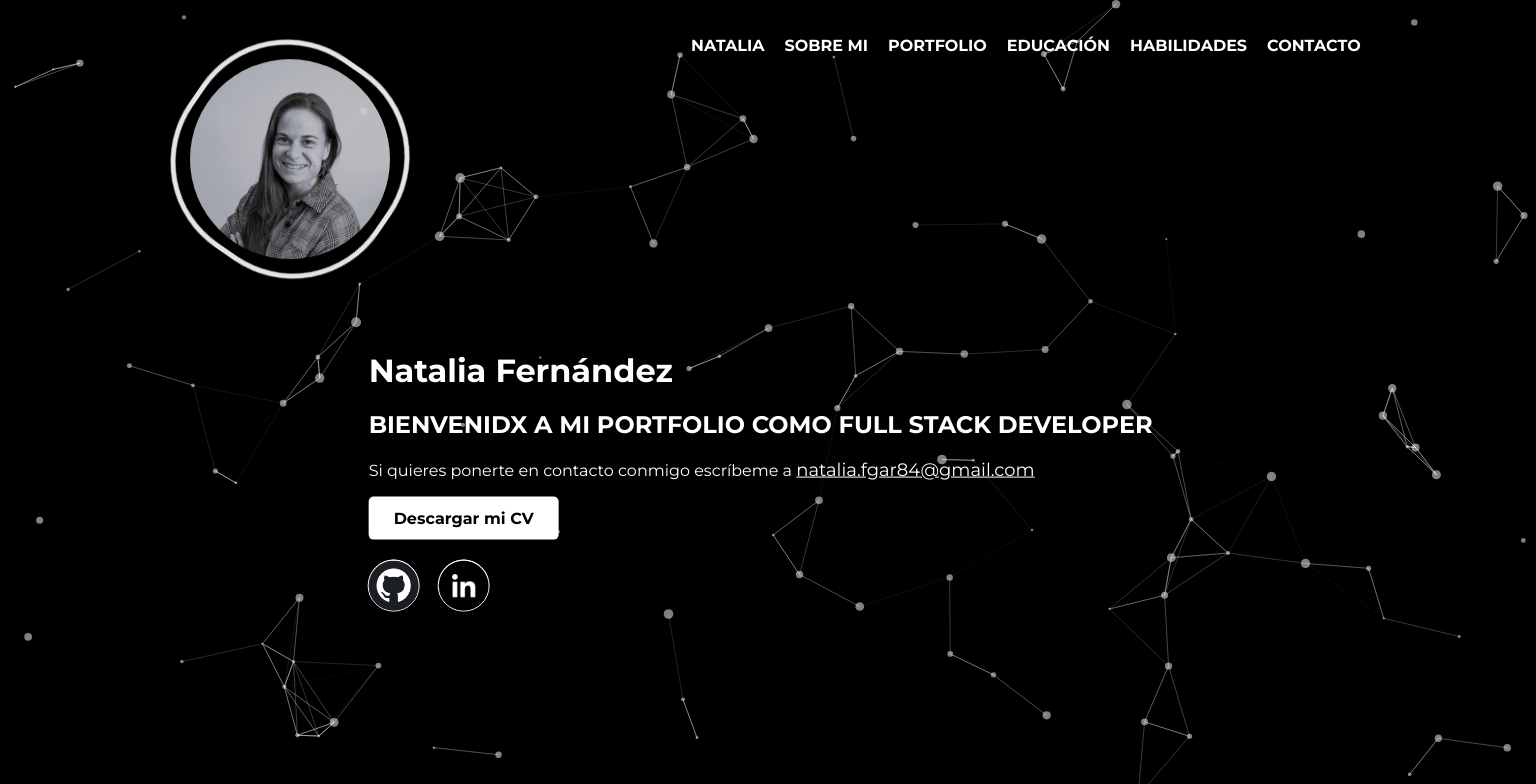
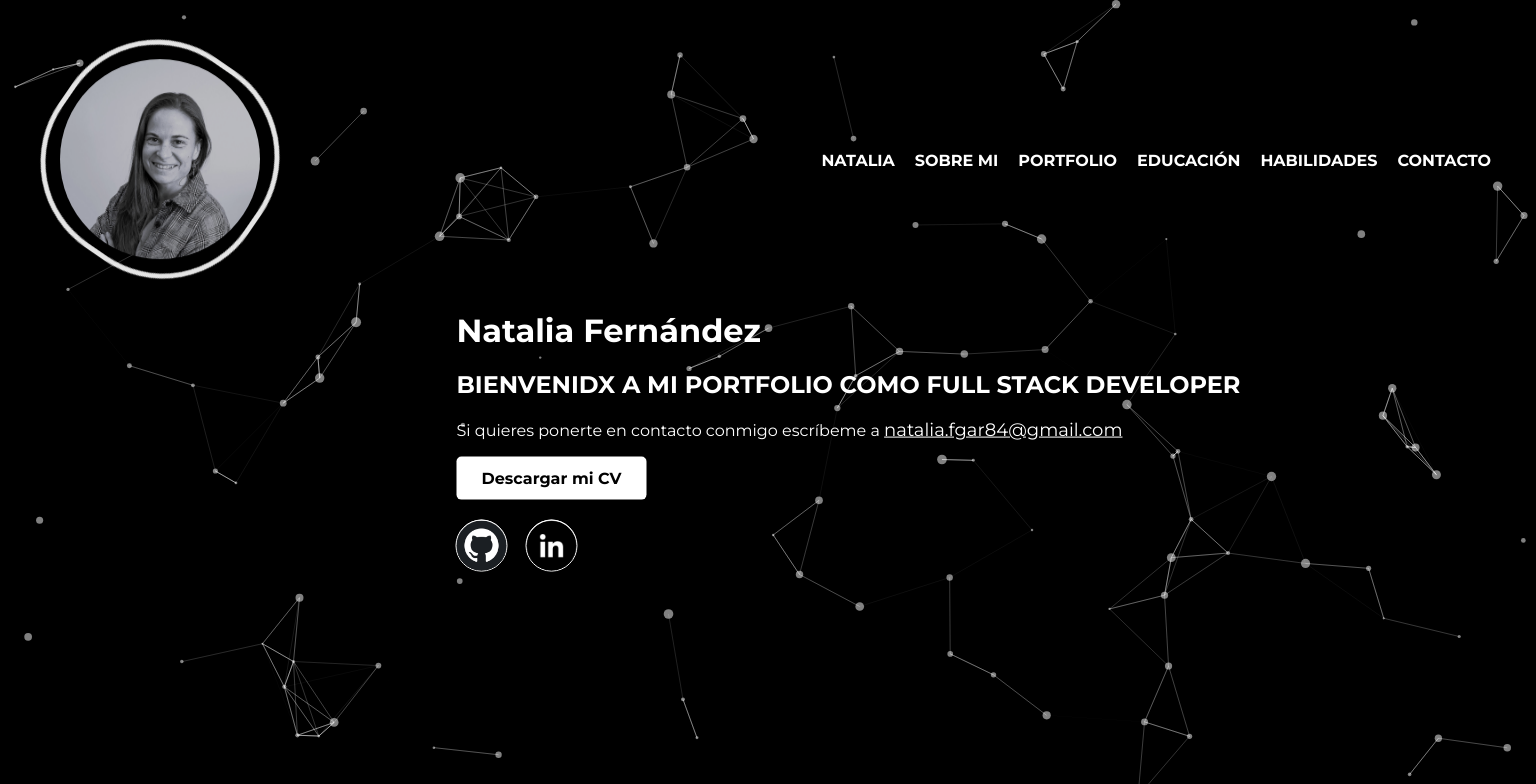
Before and after one commit to Natfer84/portfolio, a React (Create React App) app in the folder front/: page /Natalia in a window 1536 px wide. Shown: the top 784 px of the page. Built offline with nearby package versions, Linux system fonts and the light colour scheme.

Commit message:
responsive

```diff
--- a/front/src/App.js
+++ b/front/src/App.js
@@ -2,8 +2,8 @@ import React from "react";
 import { BrowserRouter as Router, Routes, Route } from "react-router-dom";
 import ParticlesBackground from "./components/ParticlesBackground.js";
 import Header from "./components/Header.js";
-import Natalia from "./components/Natalia.js";
-import AboutMe from "./components/AboutMe.js";
+import Natalia from "./pages/Natalia.js";
+import AboutMe from "./pages/AboutMe.js";
 //import Nav from "./components/Nav.js";
 
 import "./styles/App.css";
--- a/front/src/styles/AboutMe.css
+++ b/front/src/styles/AboutMe.css
@@ -23,11 +23,11 @@ h1 {
     position: absolute;
     color: white;
     z-index: 0;
-    width: 61%; /* Ancho del contenedor */
     padding: 3%;
-    top: 57%;
+    top: 50%;
     left: 50%;
     transform: translate(-50%, -50%);
+    width: 306px;
   }
 }
 @media (min-width: 481px) and (max-width: 768px) and (orientation: landscape) {
@@ -36,9 +36,9 @@ h1 {
     color: white;
     z-index: 0;
     top: 75%;
-    left: 50%;
+    left: 53%;
     transform: translate(-50%, -50%);
-    width: 61%;
+    width: auto;
     padding: 3%;
   }
 }
@@ -90,9 +90,9 @@ h1 {
     position: absolute;
     color: white;
     z-index: 2;
-    top: 60%;
+    top: 55%;
     left: 50%;
-    width: 52%;
+    width: auto;
     transform: translate(-50%, -50%);
   }
 }
--- a/front/src/styles/AboutPerson.css
+++ b/front/src/styles/AboutPerson.css
@@ -1,13 +1,8 @@
 /* Estilos caja de la foto */
 .Container_AboutPerson {
   display: flex;
-  /* flex-direction: column; */
-  /* justify-content: center; */
   flex-wrap: wrap;
   margin: 40px;
-  /* max-width: 100%; */
-  /* width: 259px; */
-  /* align-items: start; */
 }
 .Box_Personal {
   width: 200px;
--- a/front/src/styles/Header.css
+++ b/front/src/styles/Header.css
@@ -2,8 +2,8 @@
   padding: 20px;
   display: flex;
   flex-direction: row;
-  align-items: flex-start;
-  justify-content: center;
+  align-items: normal;
+  justify-content: space-between;
   position: relative;
 }
 
@@ -44,8 +44,16 @@
     padding: 20px;
     display: flex;
     flex-direction: row;
-    align-items: flex-start;
-    justify-content: space-around;
     position: relative;
   }
 }
+@media screen and (min-width: 1282px) and (max-width: 1920px) {
+  /* Estilos para ordenador en vertical */
+  .Box__Header {
+    padding: 20px;
+    display: flex;
+    flex-direction: row;
+    position: relative;
+
+  }
+}
--- a/front/src/styles/Natalia.css
+++ b/front/src/styles/Natalia.css
@@ -86,15 +86,15 @@
     color: white;
     z-index: 0;
     padding: 3%;
-    top: 57%;
+    top: 50%;
     left: 50%;
     transform: translate(-50%, -50%);
-    width: auto;
+    width: 306px;
   }
 }
 
 /*MÓVIL MEDIANO / GRANDE (HORIZONTAL)*/
-@media (min-width: 481px) and (max-width: 768px) and (orientation: landscape) {
+@media (min-width: 480px) and (max-width: 768px) and (orientation: landscape) {
   .Box__Natalia {
     position: absolute;
     color: white;
@@ -159,10 +159,10 @@
     position: absolute;
     color: white;
     z-index: 2;
-    top: 60%;
+    top: 55%;
     left: 50%;
     width: 52%;
-    transform: translate(-50%, -50%);
+    right: 50%;
   }
 }
 /*PANTALLAS ULTRA-WIDE / 4K*/
--- a/front/src/styles/Nav.css
+++ b/front/src/styles/Nav.css
@@ -81,15 +81,14 @@
     border-radius: 5px;
     /* border: 1px solid rgba(255, 255, 255, 0.2); */
     position: absolute;
-    top: 17%;
+    top: 114%;
     right: 0%;
-  }
+    }
+
   .Menu_Hamburguesa {
     display: flex;
   }
-  .Container_Nav.Open {
-    height: 350px;
-  }
+
 }
 @media screen and (min-width: 481px) and (max-width: 768px) {
   /* Estilos para tabletas en vertical */
@@ -111,15 +110,14 @@
     border-radius: 5px;
     /* border: 1px solid rgba(255, 255, 255, 0.2); */
     position: absolute;
-    top: 17%;
+    top: 114%;
     right: 0%;
-  }
+    };
+
   .Menu_Hamburguesa {
     display: flex;
   }
-  .Container_Nav.Open {
-    height: 350px;
-  }
+
 }
 
 @media screen and (min-width: 768px) and (max-width: 1024px) and (orientation: landscape) {
@@ -142,16 +140,16 @@
     border-radius: 5px;
     /* border: 1px solid rgba(255, 255, 255, 0.2); */
     position: absolute;
-    top: 17%;
+    top: 114%;
     right: 0%;
-  }
+    }
+
   .Menu_Hamburguesa {
     display: flex;
   }
-  .Container_Nav.Open {
-    height: 350px;
-  }
 }
+
+
 @media screen and (min-width: 1367px) and (max-width: 1920px) {
   /* Estilos para ordenador en vertical */
 
```
Also changed, not shown: front/src/pages/AboutMe.js (renamed from front/src/components/AboutMe.js), front/src/pages/Natalia.js (renamed from front/src/components/Natalia.js), front/src/pages/NataliaPage.js (deleted).
